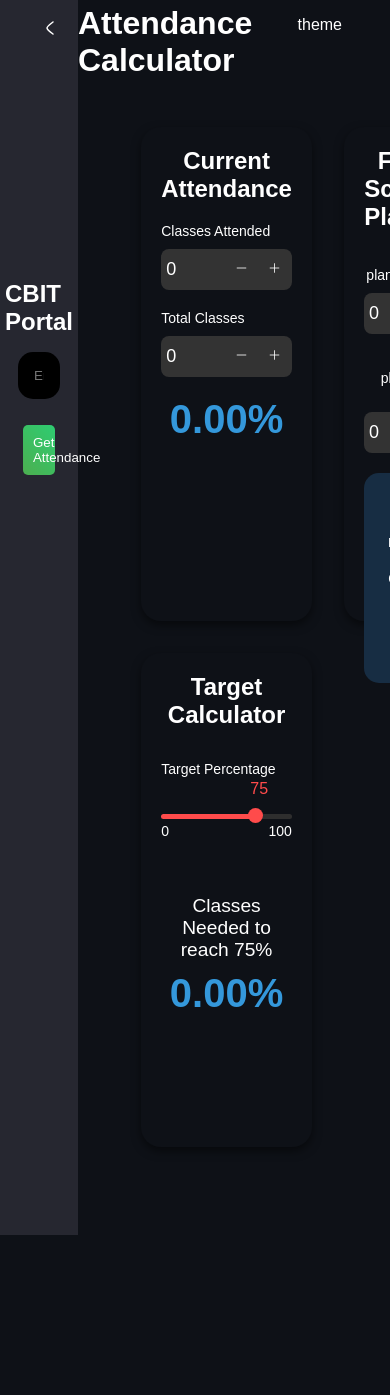
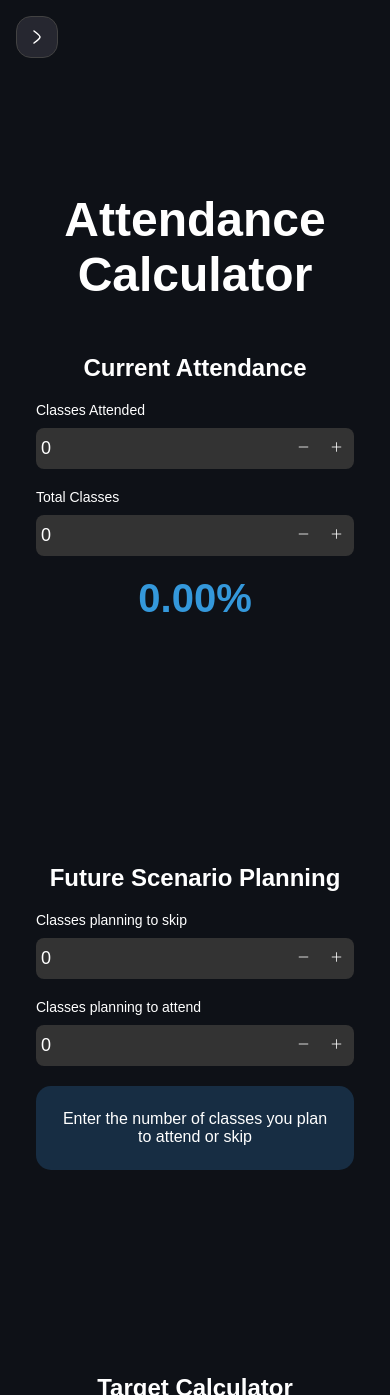
Before and after one commit to AdapalaBhargavaKrishna/Attendance-Calculator, a Flask app: page / in a window 390 px wide. Before the commit the page ends 1235 px from the top, so only its background shows below. Run offline with Flask 3, Linux system fonts and the light colour scheme; some libraries are stand-ins or nearby versions.

Commit message:
Made Attendance Calculator Responsive

```diff
--- a/static/script.js
+++ b/static/script.js
@@ -8,6 +8,8 @@ document.addEventListener('DOMContentLoaded', function () {
     /* <-----------------Close Sidebar-----------------> */
 
     function showRight() {
+        if (window.innerWidth > 768) {
+            // For larger screens (desktop)
             gsap.to(cbitPortal, {
                 width: 0,
                 opacity: 0,
@@ -38,11 +40,54 @@ document.addEventListener('DOMContentLoaded', function () {
                 ease: 'power2.out',
             });
 
+        } else {
+            // For smaller screens (mobile/tablets)
+            console.log("Mobile view triggered for showRight");  // Debugging log
+            gsap.to(cbitPortal, {
+                width: 0,
+                opacity: 0,
+                duration: 0.8,
+                ease: 'power2.out',
+                onComplete: function () {
+                    cbitPortal.style.display = 'none';
+                    gsap.to(rightButton, {
+                        display: 'flex',
+                        opacity: 1,
+                        scale: 1,
+                        duration: 0.4,
+                    });
+                },
+            });
+
+            gsap.to(portalLogin, {
+                scale: 0,
+                opacity: 0,
+                duration: 0.1,
+
+            });
+
+            gsap.to(attendancePortal, {
+                width: '100vw',
+                marginLeft: 0,
+                duration: 0.8,
+                ease: 'power2.out',
+            });
+
+            gsap.to(rightButton, {
+                opacity: 1,
+                duration: 0.3,
+                onComplete: function () {
+                    rightButton.style.visibility = 'visible'; // Hide the right button
+                },
+            });
+
+        }
     }
 
-    /* <-----------------Show Sidebar-----------------> */
 
     function showBack() {
+        if (window.innerWidth > 768) {
+            // For larger screens (desktop)
             cbitPortal.style.display = 'block';
 
             gsap.to(cbitPortal, {
@@ -73,10 +118,51 @@ document.addEventListener('DOMContentLoaded', function () {
                     rightButton.style.display = 'none';
                 },
             });
+
+        } else {
+            console.log("Mobile view triggered");
+
+            cbitPortal.style.display = 'block';
+            cbitPortal.style.visibility = 'visible';
+
+            gsap.to(cbitPortal, {
+                width: '100vw',
+                opacity: 1,
+                duration: 0.8,
+                zIndex: 1000,
+                ease: 'power2.out',
+            });
+
+            gsap.to(portalLogin, {
+                scale: 1,
+                opacity: 1,
+                duration: 0.8,
+
+            });
+
+            gsap.to(attendancePortal, {
+                width: '80vw',
+                marginLeft: '20vw',
+                duration: 0.8,
+                ease: 'power2.out',
+            });
+
+            gsap.to(rightButton, {
+                opacity: 0,
+                duration: 0.3,
+                onComplete: function () {
+                    rightButton.style.display = 'none';
+                },
+            });
+
+        }
     }
 
+    // Event listeners for showing/hiding the sidebar
     backButton.addEventListener('click', showRight);
     rightButton.addEventListener('click', showBack);
+
+
 });
 
 /* <-----------------Attendance Table-----------------> */
--- a/static/style.css
+++ b/static/style.css
@@ -3,6 +3,17 @@
     padding: 0;
     box-sizing: border-box;
     font-family: 'Poppins', sans-serif;
+}
+
+:root {
+    --cbitportal-color: #262730;
+    --attportal-color: #0e1117;
+    --text-color: #ffffff;
+    --nums-color: #3498db;
+    --planalert-color: #172d43;
+    --input-color: #333;
+    --button-background: #333333;
+    --button-text-color: #ffffff;
 }
 
 html {
@@ -12,7 +23,11 @@ html {
 body {
     height: 100vh;
     width: 100vw;
-    background-color: #262730;
+    background-color: var(--attportal-color);
+}
+
+h2, p{
+    color: var(--text-color);
 }
 
 .main {
@@ -24,7 +39,7 @@ body {
 .cbit-portal {
     width: 20vw;
     height: 100vh;
-    background-color: #262730;
+    background-color: var(--cbitportal-color);
     color: white;
     padding: 1rem;
     position: fixed;
@@ -85,14 +100,14 @@ body {
     overflow-y: scroll;
 }
 
-/* <-----------------Theme-----------------> */
+/* <-----------------Right-----------------> */
 
 .right{
     display: none;
     left: 3rem;
     top: 1rem;
     position: fixed;
-    background-color: #262730;
+    background-color: var(--cbitportal-color);
     border: 0.5px solid #424242;
     border-radius: 15px;
     padding: 0.5rem;
@@ -100,12 +115,6 @@ body {
 
 .right:hover{
     scale: 1.05;
-}
-
-.theme{
-    position: fixed;
-    right: 3rem;
-    top: 1rem;
 }
 
 /* <-----------------Cbit Table-----------------> */
@@ -609,5 +620,65 @@ input[type="range"]::-moz-range-thumb {
 /* <-----------------Mobile-----------------> */
 
 @media (max-width: 768px) {
+    .cbit-portal {
+        width: 0;
+        visibility: hidden;
+    }
 
+    .attendance-portal {
+        margin-top: 10rem;
+        width: 100vw;
+        scrollbar-width: none;
+        margin-left: 0;
+    }
+
+    .right {
+        display: flex;
+        left: 1rem;
+    }
+
+    .theme{
+        top: 1.5rem;
+    }
+
+    .attendance-portal>h1 {
+        font-size: 3rem;
+        text-align: center;
+        margin-top: 2rem;
+    }
+
+    .cbit-table{
+        width: 100vw;
+    }
+
+    .attendance{
+        width: 100%;
+    }
+
+    .attendance-header{
+        width: 80%;
+    }
+
+    .subject-wise{
+        width: 100vw;
+    }
+
+    .subject-attendance{
+        scrollbar-width: none;
+    }
+
+    .att-divs{
+        box-shadow: none;
+    }
+
+    .Attendance-calculator {
+        width: 100%;
+        grid-template-columns: repeat(1, 1fr);
+        gap: 1rem;
+        padding: 1rem;
+    }
+
+    .subject-dropdown select{
+        margin-top: 0.5rem;
+    }
 }
--- a/templates/index.html
+++ b/templates/index.html
@@ -32,7 +32,7 @@
       <div class="right">
         <img src="/static/rightw.svg" alt="">
       </div>
-      <div class="theme">theme</div>
+
       <div class="cbit-table">
         <div class="attendance">
           <div class="attendance-header">
```
Also changed, not shown: other parts of static/style.css (+13 -11 lines). Lines whose indentation alone changed are shown as unchanged.
